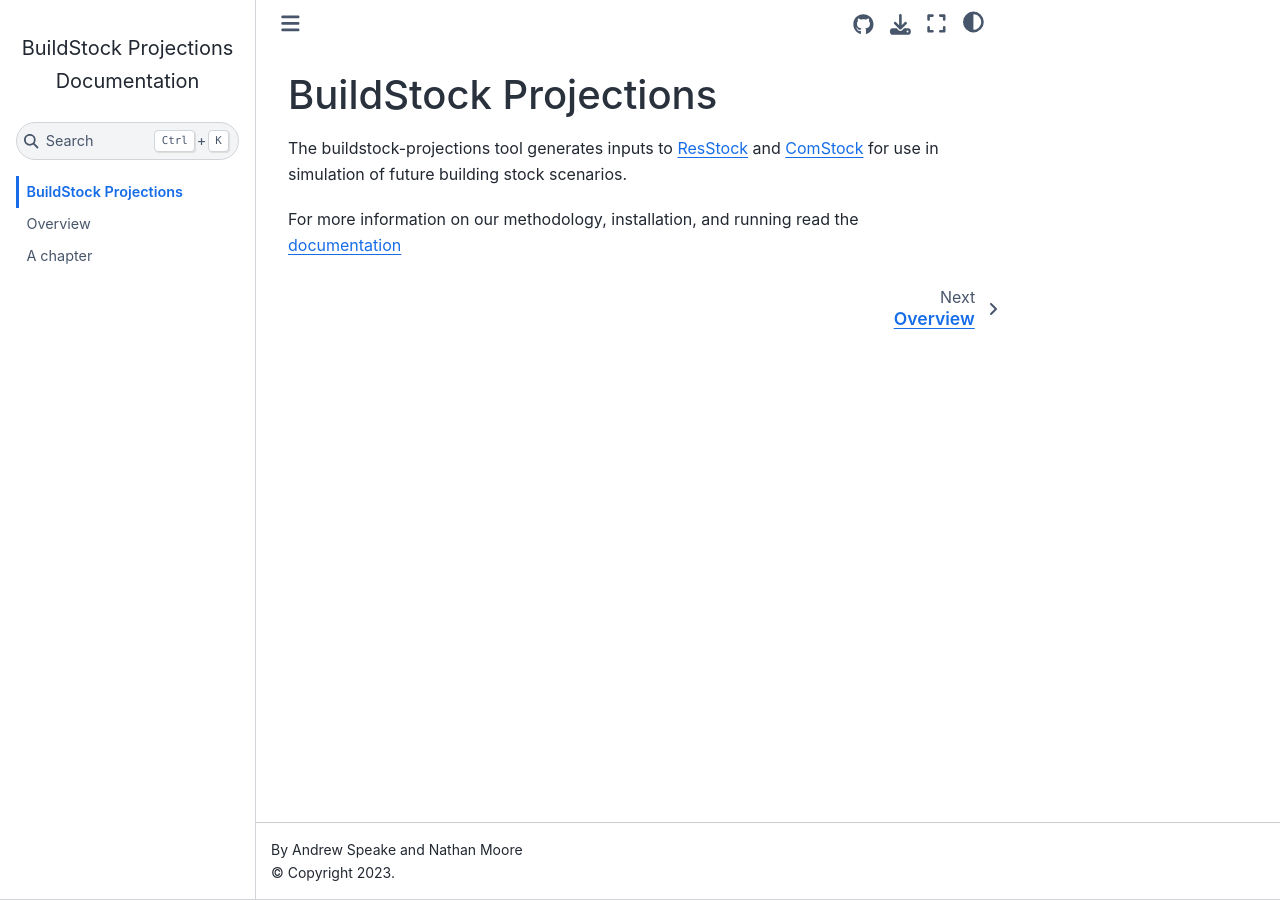
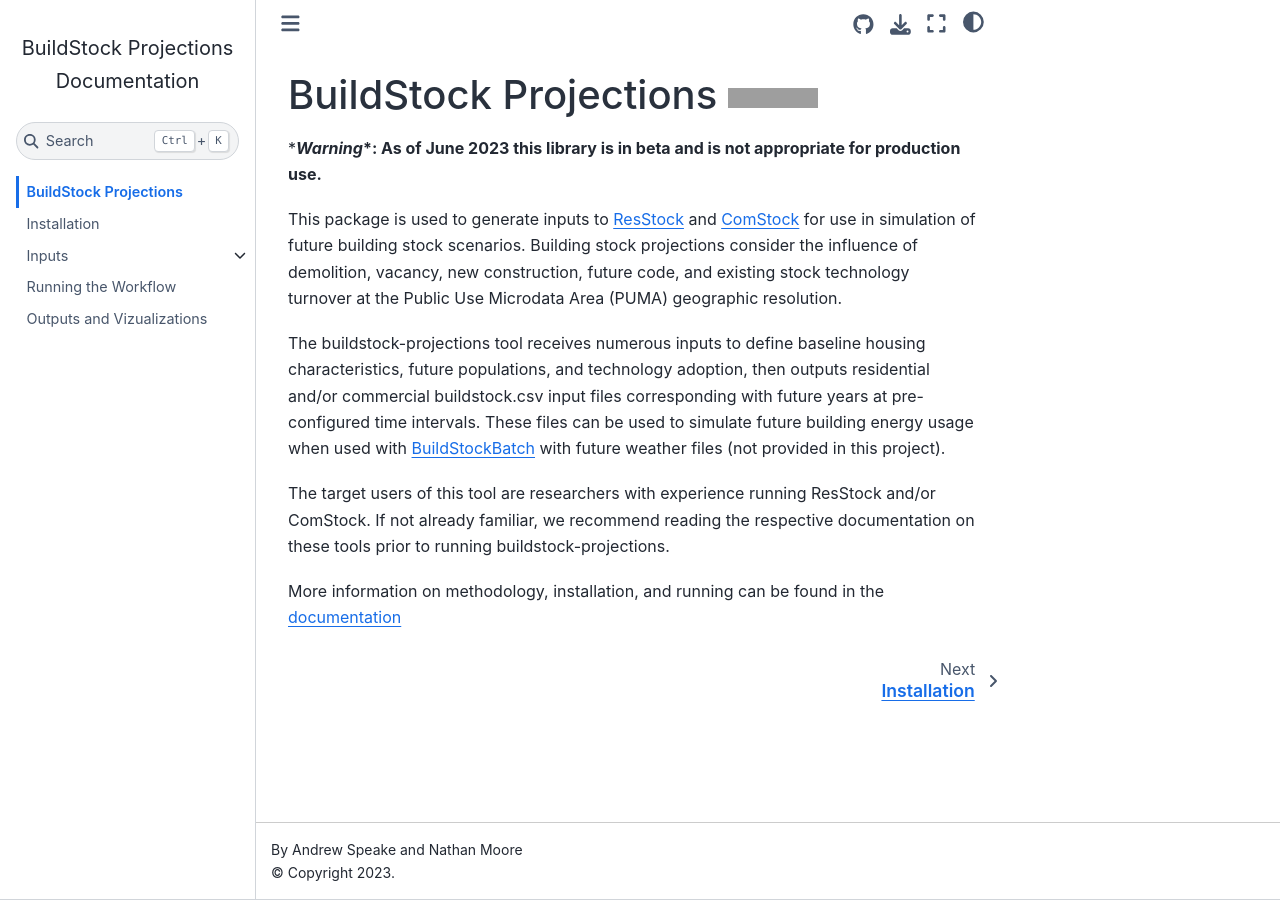
Before and after one commit to NREL/buildstock-projections-docs, a Jupyter Book: the page built from docs/readme.md, in a window 1280 px wide. Built offline with Jupyter Book 1.0.4 settings and Sphinx 7.4.7 and the Sphinx Book theme 1.1.4, drawn with Linux system fonts in a browser that asks for light colours; grey boxes are pictures that could not be loaded.

Commit message:
Upload docs.

```diff
--- a/docs/_toc.yml
+++ b/docs/_toc.yml
@@ -2,5 +2,11 @@
 format: jb-book
 root: readme
 chapters:
-- file: overview/overview
-- file: chapter
+- file: installation
+- file: inputs/inputs
+  sections:
+    - file: inputs/population
+    - file: inputs/building_inputs
+    - file: inputs/project_cfg
+- file: usage
+- file: outputs
--- a/docs/readme.md
+++ b/docs/readme.md
@@ -1,4 +1,10 @@
-# BuildStock Projections
-The buildstock-projections tool generates inputs to [ResStock](https://github.com/NREL/resstock) and [ComStock](https://www.nrel.gov/buildings/comstock.html) for use in simulation of future building stock scenarios.
+# BuildStock Projections [![Jupyter Book Badge](https://jupyterbook.org/badge.svg)](https://NREL.github.io/buildstock-projections-docs/)
+\***_Warning_\*: As of June 2023 this library is in beta and is not appropriate for production use.**
 
-For more information on our methodology, installation, and running read the [documentation](https://NREL.github.io/buildstock-projections-docs/readme.html)
+This package is used to generate inputs to [ResStock](https://github.com/NREL/resstock) and [ComStock](https://www.nrel.gov/buildings/comstock.html) for use in simulation of future building stock scenarios. Building stock projections consider the influence of demolition, vacancy, new construction, future code, and existing stock technology turnover at the Public Use Microdata Area (PUMA) geographic resolution.
+
+The buildstock-projections tool receives numerous inputs to define baseline housing characteristics, future populations, and technology adoption, then outputs residential and/or commercial buildstock.csv input files corresponding with future years at pre-configured time intervals. These files can be used to simulate future building energy usage when used with [BuildStockBatch](https://github.com/NREL/buildstockbatch) with future weather files (not provided in this project).
+
+The target users of this tool are researchers with experience running ResStock and/or ComStock. If not already familiar, we recommend reading the respective documentation on these tools prior to running buildstock-projections.
+
+More information on methodology, installation, and running can be found in the [documentation](https://NREL.github.io/buildstock-projections-docs)
```
